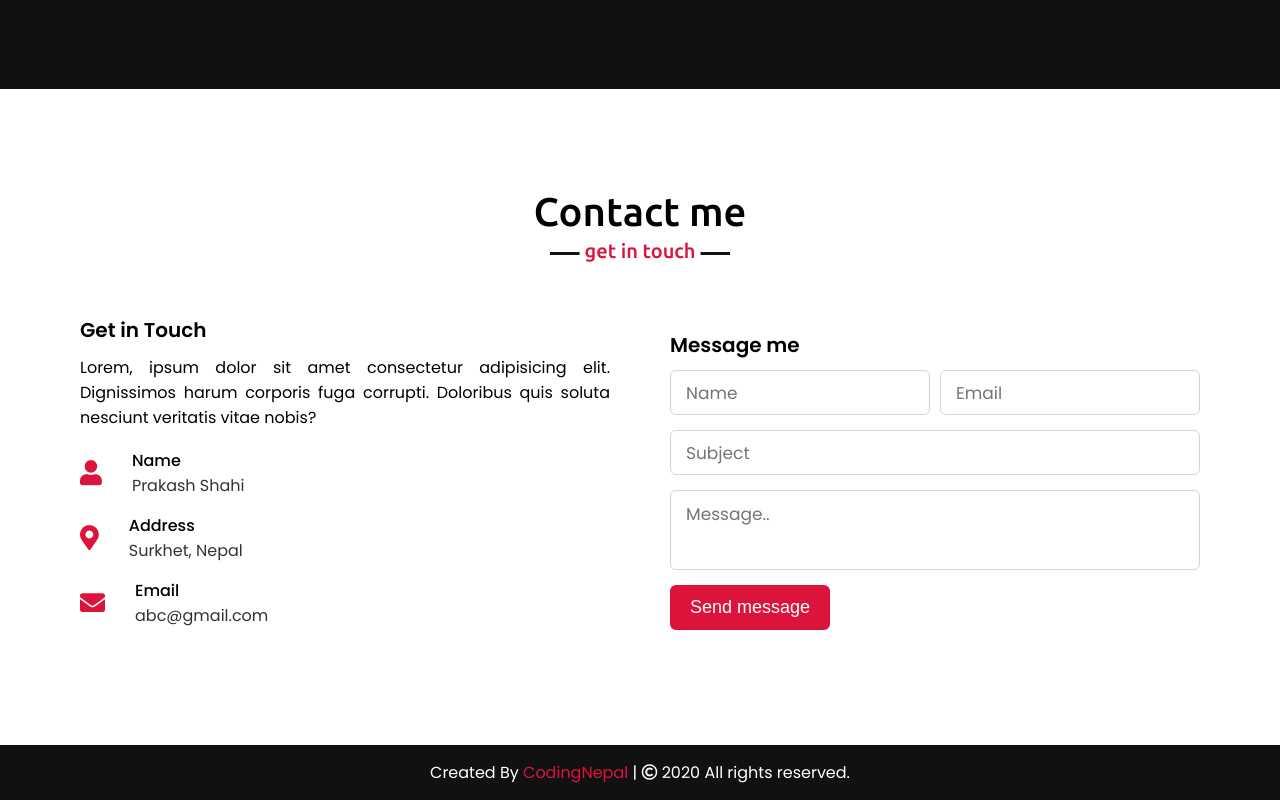
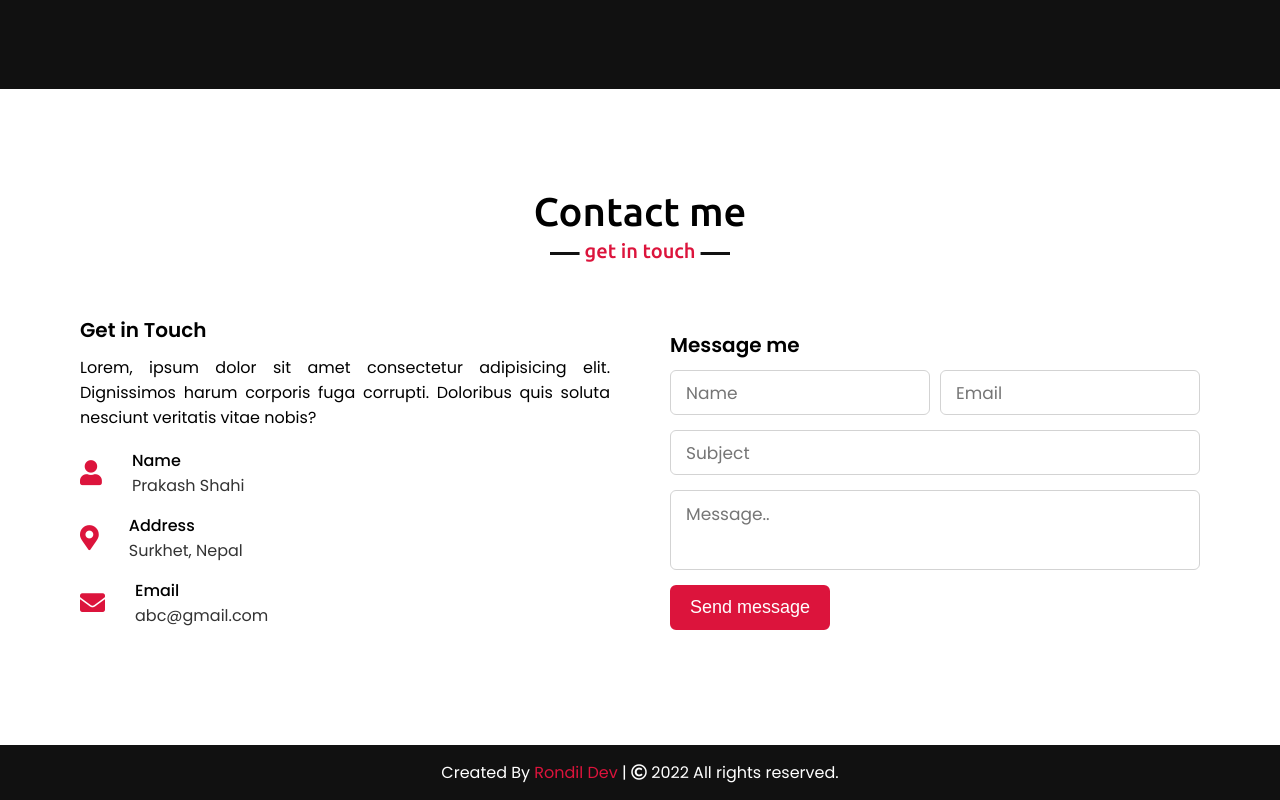
Before and after one commit to rondildev/rondildev.github.io, a plain HTML site: page index.html in a window 1280 px wide. Shown: the part 3313-4113 px from the top of the page. Drawn offline with nearby package versions, Linux system fonts and the light colour scheme.

Commit message:
commit 2

```diff
--- a/index.html
+++ b/index.html
@@ -250,7 +250,7 @@
 
     <!-- footer section start -->
     <footer>
-        <span>Created By <a href="https://www.codingnepalweb.com">CodingNepal</a> | <span class="far fa-copyright"></span> 2020 All rights reserved.</span>
+        <span>Created By <a href="https://rondildev.github.io/">Rondil Dev</a> | <span class="far fa-copyright"></span> 2022 All rights reserved.</span>
     </footer>
 
     <script src="script.js"></script>
```
